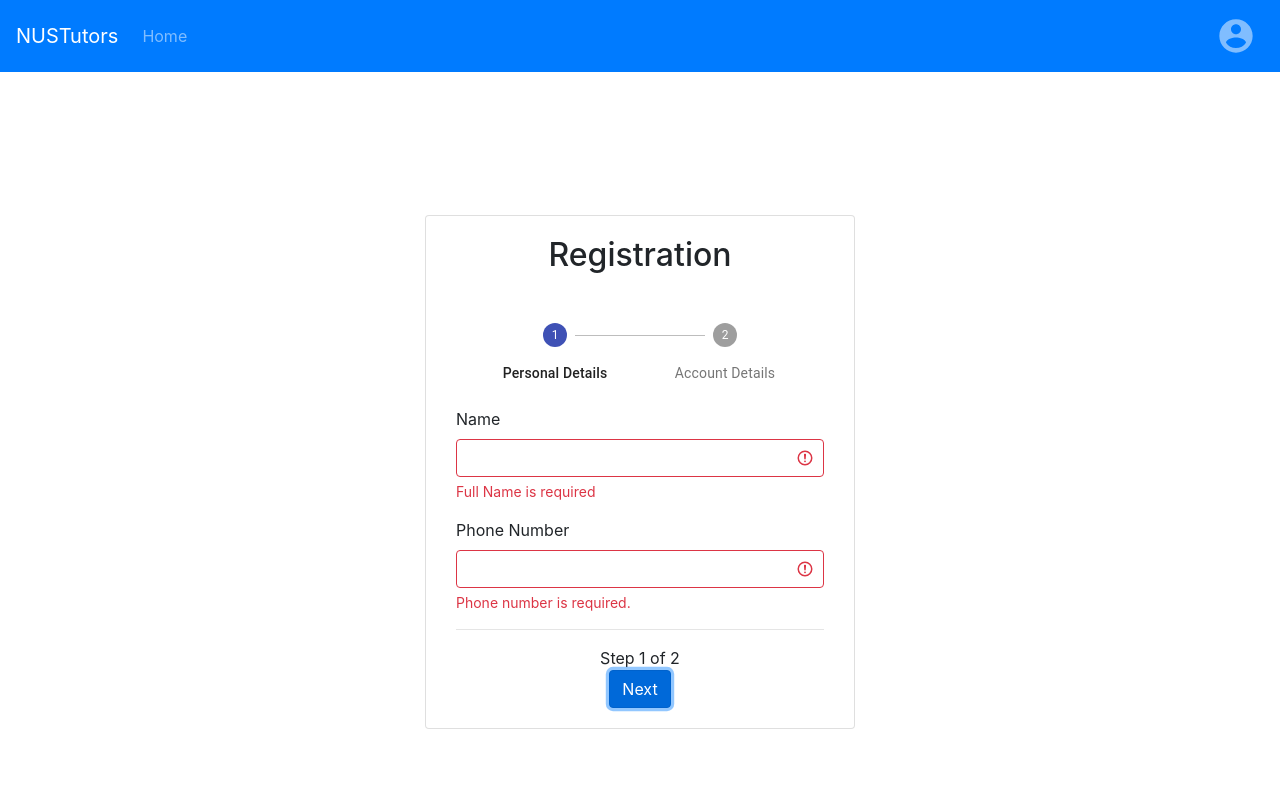
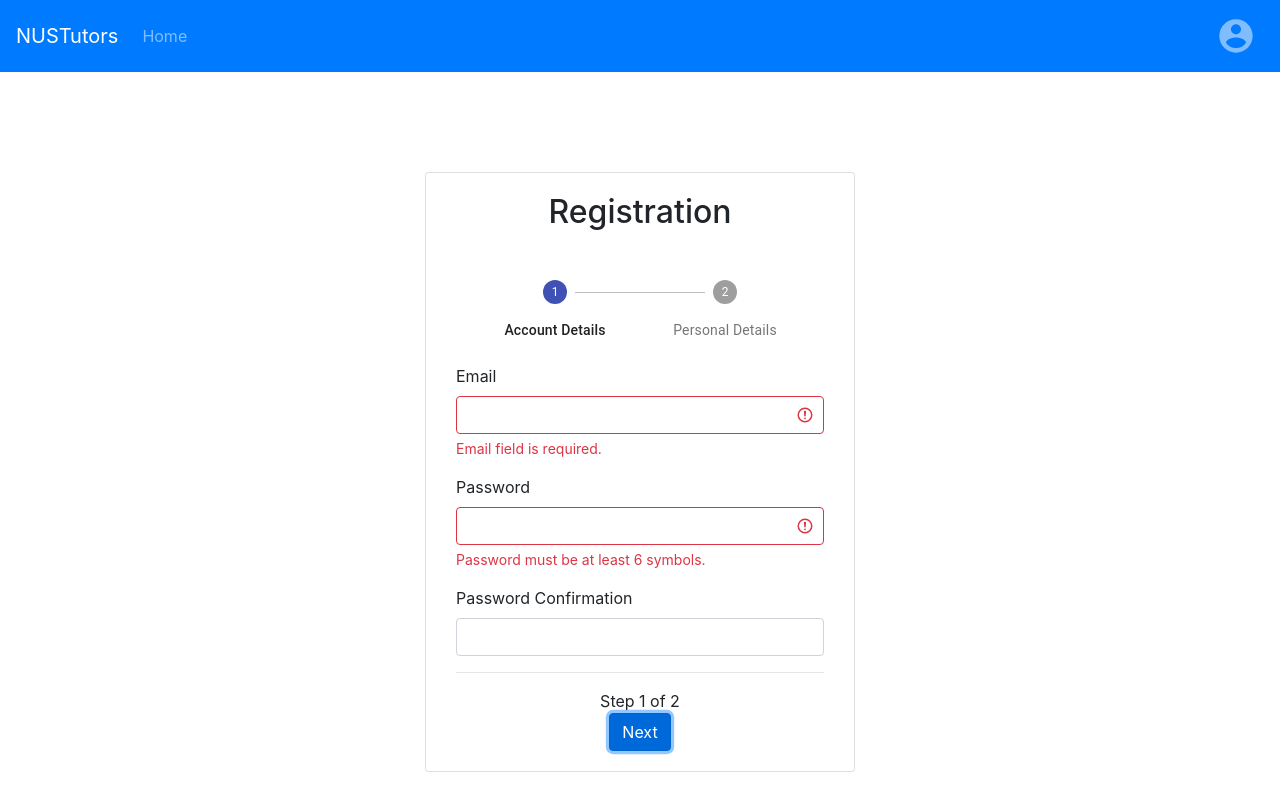
Before and after one commit to Tanishq4331/nustutors, a React (Create React App) app in the folder webapp/: page /signup in a window 1280 px wide. Both pictures are taken after a click on the button "Next". Shown: the top 810 px of the page. Built offline with nearby package versions, Linux system fonts and the light colour scheme; no server answers.

Commit message:
Reorder Registration; Add validation to AccountDetails

```diff
--- a/webapp/src/components/UserForm/account-details.js
+++ b/webapp/src/components/UserForm/account-details.js
@@ -6,7 +6,7 @@ import { Form } from "react-bootstrap";
 //   passwordValidator,
 // } from "./validators";
 
-export default function AccountDetails({ formState, handleChange }) {
+export default function AccountDetails({ formState, handleChange, errors }) {
   return (
     <>
       <Form.Group id="email">
@@ -16,8 +16,12 @@ export default function AccountDetails({ formState, handleChange }) {
           name="email"
           value={formState.email}
           onChange={handleChange}
+          isInvalid={!!errors.email}
           required
         />
+        <Form.Control.Feedback type="invalid">
+          {errors.email}
+        </Form.Control.Feedback>
       </Form.Group>
       <Form.Group id="password">
         <Form.Label>Password</Form.Label>
@@ -27,7 +31,11 @@ export default function AccountDetails({ formState, handleChange }) {
           value={formState.password}
           required
           onChange={handleChange}
+          isInvalid={!!errors.password}
         />
+        <Form.Control.Feedback type="invalid">
+          {errors.password}
+        </Form.Control.Feedback>
       </Form.Group>
       <Form.Group id="password-confirm">
         <Form.Label>Password Confirmation</Form.Label>
@@ -37,7 +45,11 @@ export default function AccountDetails({ formState, handleChange }) {
           value={formState.passwordConfirm}
           required
           onChange={handleChange}
+          isInvalid={!!errors.passwordConfirm}
         />
+        <Form.Control.Feedback type="invalid">
+          {errors.passwordConfirm}
+        </Form.Control.Feedback>
       </Form.Group>
     </>
   );
--- a/webapp/src/components/UserForm/main.js
+++ b/webapp/src/components/UserForm/main.js
@@ -1,21 +1,16 @@
 import * as React from "react";
-import * as ReactDOM from "react-dom";
 
 import { Form, Button, Card, Alert, Container } from "react-bootstrap";
 import { Link, useHistory } from "react-router-dom";
-import { useEffect } from "react";
 
 import AccountDetails from "./account-details";
 import PersonalDetails from "./personal-details";
 
-import { makeStyles } from "@material-ui/core/styles";
 import Stepper from "@material-ui/core/Stepper";
 import Step from "@material-ui/core/Step";
 import StepLabel from "@material-ui/core/StepLabel";
 import Typography from "@material-ui/core/Typography";
 import { accountValidation, personalValidation } from "./validators";
-
-const stepPages = [PersonalDetails, AccountDetails];
 
 export default function Registration() {
   const [activeStep, setActiveStep] = React.useState(0);
@@ -29,17 +24,14 @@ export default function Registration() {
     password: "",
     passwordConfirm: "",
   });
-  const [steps, setSteps] = React.useState([
-    { label: "Personal Details", isValid: undefined },
-    { label: "Account Details", isValid: undefined },
-  ]);
+
+  const steps = [
+    { label: "Account Details", form: AccountDetails },
+    { label: "Personal Details", form: PersonalDetails },
+  ];
 
   const lastStepIndex = steps.length - 1;
   const isLastStep = lastStepIndex === activeStep;
-  const isPreviousStepsValid =
-    steps
-      .slice(0, activeStep)
-      .findIndex((currentStep) => currentStep.isValid === false) === -1;
 
   const handleChange = (e) => {
     const name = e.target.name;
@@ -67,26 +59,6 @@ export default function Registration() {
 
     const errorPresent = Object.values(newErrors).some((x) => x !== "");
     console.log(errorPresent);
-    //update the validity of the active page
-    // if (errorPresent) {
-    //   setSteps((prev) => [
-    //     ...prev.slice(0, activeStep),
-    //     {
-    //       ...prev[activeStep],
-    //       isValid: false,
-    //     },
-    //     ...prev.slice(activeStep + 1),
-    //   ]);
-    // } else {
-    //   setSteps((prev) => [
-    //     ...prev.slice(0, activeStep),
-    //     {
-    //       ...prev[activeStep],
-    //       isValid: true,
-    //     },
-    //     ...prev.slice(activeStep + 1),
-    //   ]);
-    // }
 
     //if the current page is not valid do nothing; could disable button alternatively
     if (errorPresent) {
@@ -96,7 +68,8 @@ export default function Registration() {
     //move to next step
     setActiveStep(() => Math.min(activeStep + 1, lastStepIndex));
 
-    if (isLastStep && isPreviousStepsValid && !errorPresent) {
+    //submit at the final page
+    if (isLastStep && !errorPresent) {
       alert(JSON.stringify(formState));
     }
   };
@@ -109,7 +82,7 @@ export default function Registration() {
     [activeStep, setActiveStep]
   );
 
-  const FormPage = stepPages[activeStep];
+  const FormPage = steps[activeStep].form;
 
   return (
     <Container
--- a/webapp/src/components/UserForm/validators.js
+++ b/webapp/src/components/UserForm/validators.js
@@ -53,7 +53,7 @@ export const colorValidator = (value) => (value ? "" : "Color is required.");
 export const requiredValidator = (value) =>
   value ? "" : "Error: This field is required.";
 export const passwordValidator = (value) =>
-  value && value.length > 8 ? "" : "Password must be at least 8 symbols.";
+  value && value.length > 5 ? "" : "Password must be at least 6 symbols.";
 export const addressValidator = (value) =>
   value ? "" : "Address is required.";
 
@@ -68,27 +68,7 @@ export function accountValidation(email, password, passwordConfirm) {
   return {
     email: emailValidator(email),
     password: passwordValidator(password),
-    confirmPassword:
+    passwordConfirm:
       password === passwordConfirm ? "" : "Passwords do not match",
   };
 }
-// const userNameGetter = getter("username");
-// const emailGetter = getter("email");
-
-// export const formValidator = (values) => {
-//   const userName = userNameGetter(values);
-//   const emailValue = emailGetter(values);
-
-//   if (userName && emailValue && emailRegex.test(emailValue)) {
-//     return {};
-//   }
-
-//   return {
-//     VALIDATION_SUMMARY: "Please fill in the following fields.",
-//     ["username"]: !userName ? "User Name is required." : "",
-//     ["email"]:
-//       emailValue && emailRegex.test(emailValue)
-//         ? ""
-//         : "Email is required and should be in a valid format.",
-//   };
-// };
```
